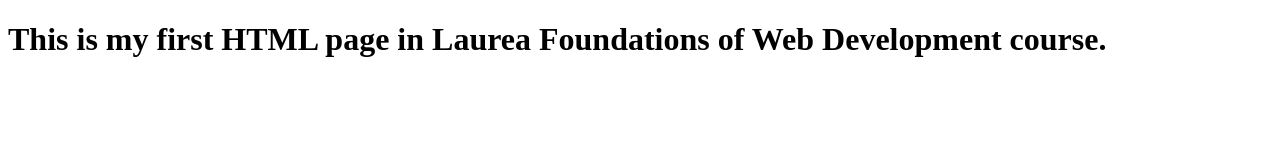
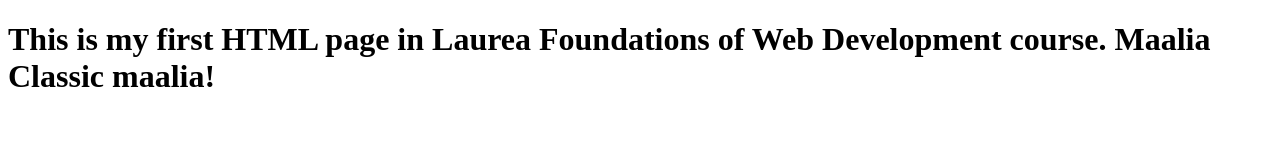
Before and after one commit to kairila/kairila.github.io, a plain HTML site: page index.html in a window 1280 px wide. Drawn offline with Linux system fonts and the light colour scheme.

Commit message:
Update index.html

```diff
--- a/index.html
+++ b/index.html
@@ -2,7 +2,7 @@
 <html>
 <body>
 
-<h1>This is my first HTML page in Laurea Foundations of Web Development course.</h1>
+<h1>This is my first HTML page in Laurea Foundations of Web Development course. Maalia Classic maalia!</h1>
 
 </body>
 </html>
```
